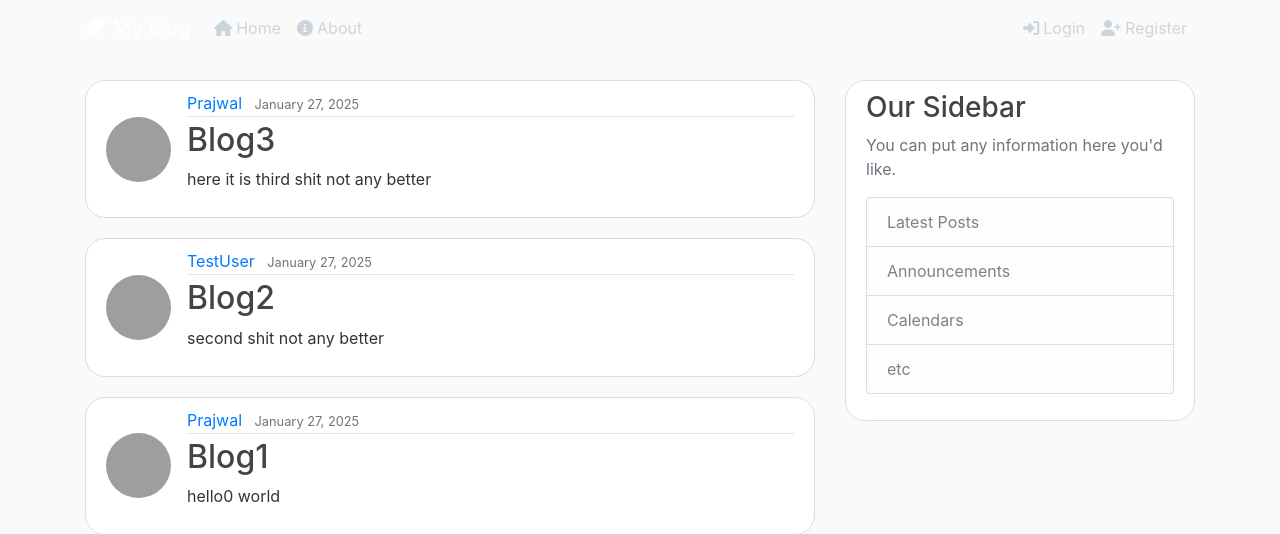
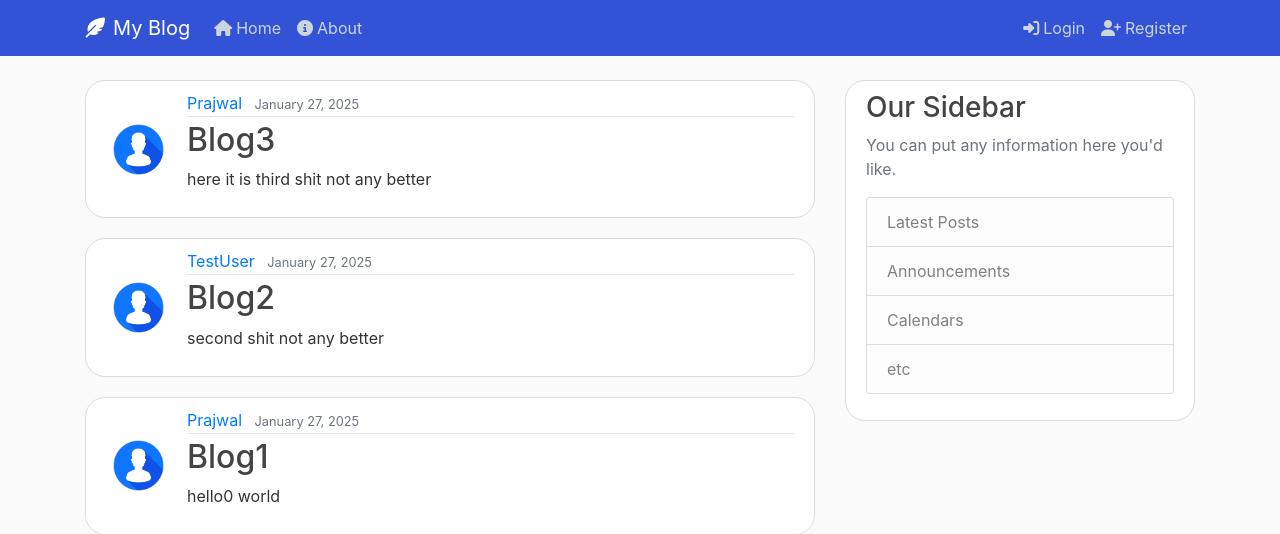
Before and after one commit to Prajwal-Jagadeesh-Guliyavar/Blog-application, a Django app: page / in a window 1280 px wide. Shown: the top 534 px of the page. Run offline with Django 5.2, Linux system fonts and the light colour scheme; data comes from the database, SQL or seed files in the repository; some libraries are stand-ins or nearby versions; grey boxes are pictures that could not be loaded.

Commit message:
simple errors and fixes,

```diff
--- a/blog/static/blog/main.css
+++ b/blog/static/blog/main.css
@@ -13,7 +13,7 @@
 }
 
 .bg-steel {
-    background-color: #3e6be6;
+    background-color: #3253d5;
 }
 
 .site-header .navbar-nav .nav-link {
--- a/blog/templates/blog/base.html
+++ b/blog/templates/blog/base.html
@@ -21,7 +21,7 @@
 </head>
 <body>
     <header class="site-header">
-        <nav class="navbar navbar-expand-md navbar-dark fixed-top custom-navbar">
+        <nav class="navbar navbar-expand-md navbar-dark fixed-top bg-steel custom-navbar">
             <div class="container">
                 <a class="navbar-brand d-flex align-items-center" href="{% url 'blog-home' %}">
                     <i class="fas fa-feather-alt mr-2"></i> My Blog
```
Also changed, not shown: blog/static/default.jpg (added), blog/templates/blog/default.jpg (added).
